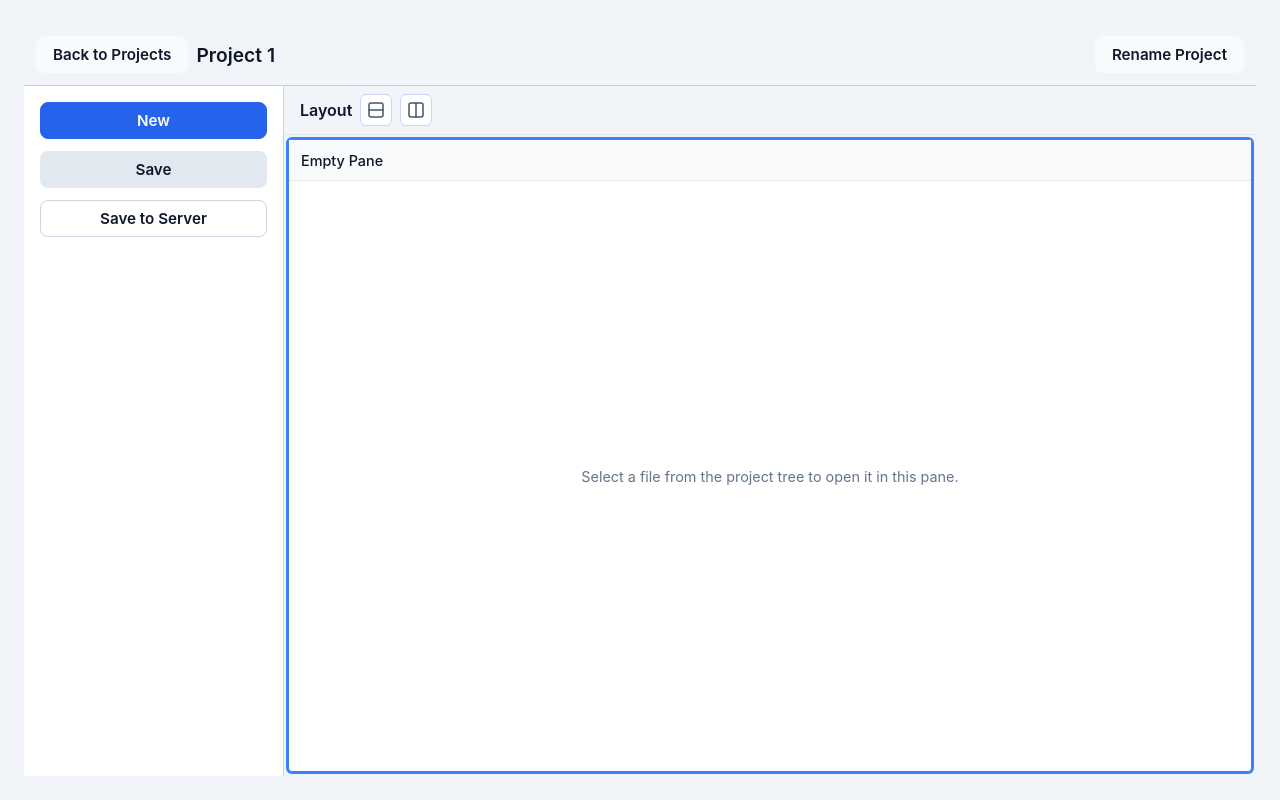
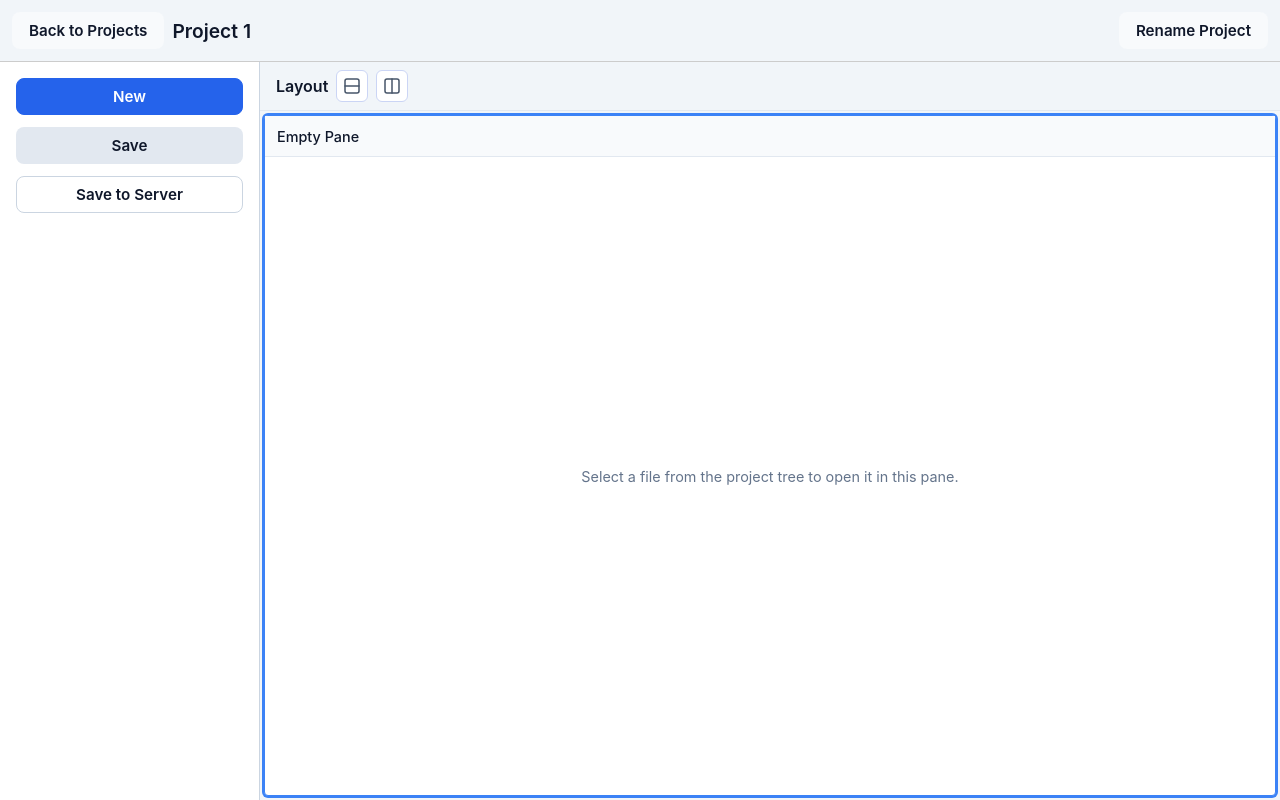
Before and after one commit to J45k4/puppycad, a website with bundled scripts: page src/index.html in a window 1280 px wide. Both pictures are taken after a click on the button "New Project". Built offline with nearby package versions, Linux system fonts and the light colour scheme.

Commit message:
no margins for main content

```diff
--- a/src/app.ts
+++ b/src/app.ts
@@ -64,7 +64,8 @@ window.onload = () => {
 	root.classList.add("app-shell", "app-container")
 	container.root.appendChild(root)
 
-	const setActiveView = (view: UiComponent<HTMLElement>) => {
+	const setActiveView = (view: UiComponent<HTMLElement>, options?: { flushShell?: boolean }) => {
+		root.classList.toggle("app-shell--flush", options?.flushShell === true)
 		swapView(root, view)
 	}
 
@@ -75,7 +76,7 @@ window.onload = () => {
 	})
 
 	const showProjects = (options: NavigationOptions = {}) => {
-		setActiveView(projectsView)
+		setActiveView(projectsView, { flushShell: false })
 		updateHistoryState({ view: "projects" }, "/", { replace: options.replace, skip: options.skipHistory })
 	}
 
@@ -105,7 +106,7 @@ window.onload = () => {
 			}
 		})
 		projectsView.refresh()
-		setActiveView(projectView)
+		setActiveView(projectView, { flushShell: true })
 	}
 
 	const getProjectById = (id: string): ProjectMetadata | undefined => {
--- a/src/styles.css
+++ b/src/styles.css
@@ -199,6 +199,11 @@ textarea:focus-visible {
 	min-height: 0;
 	padding: var(--space-6);
 	gap: var(--space-6);
+}
+
+.app-shell.app-shell--flush {
+	padding: 0;
+	gap: 0;
 }
 
 .view {
```
